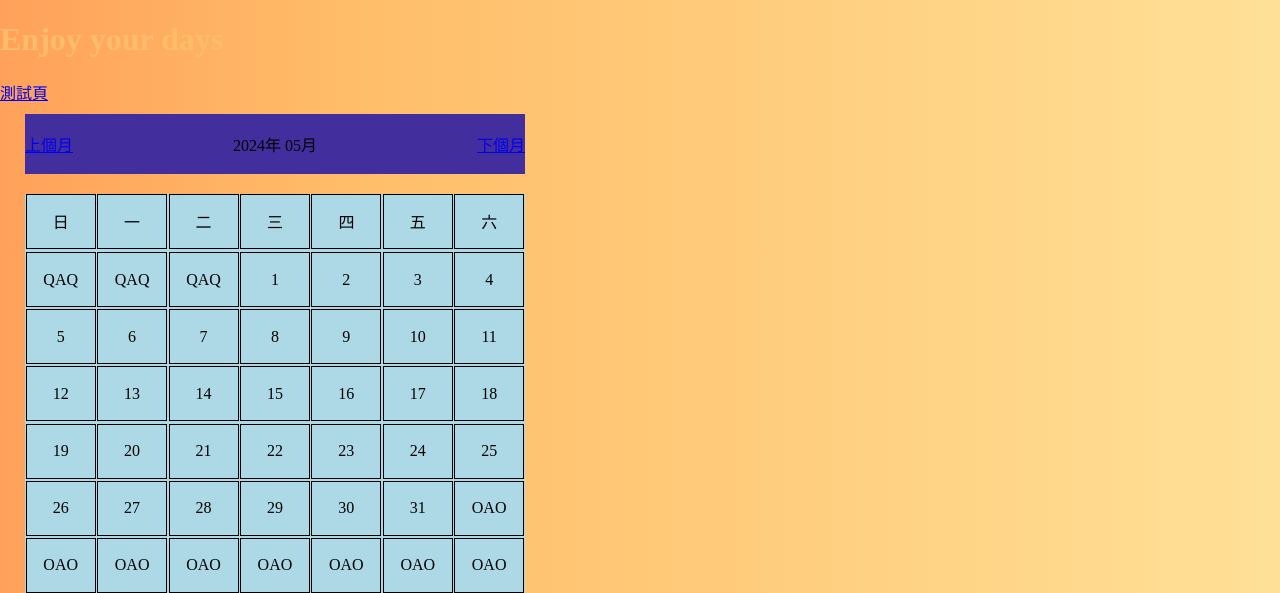
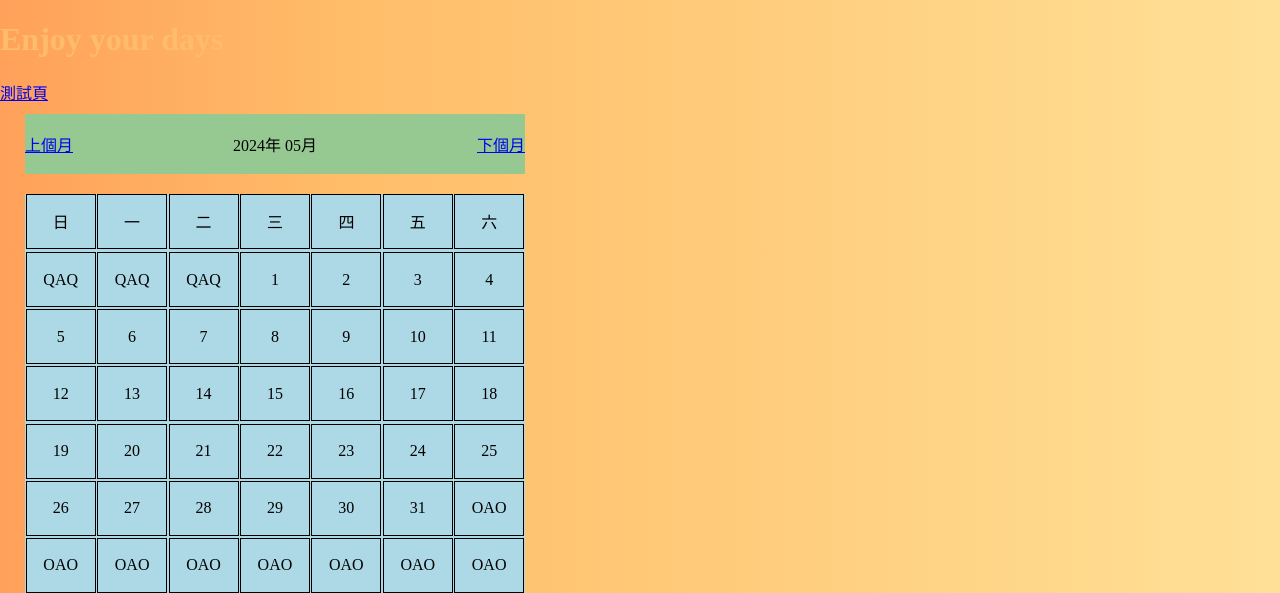
Before and after one commit to ChiaYEHHH/perpetual-calendar, a PHP site: page / in a window 1280 px wide. Shown: the top 593 px of the page. Run offline with PHP 8.4, Linux system fonts and the light colour scheme.

Commit message:
改nav顏色 加動畫想法

```diff
--- a/css/style.css
+++ b/css/style.css
@@ -46,7 +46,7 @@ body {
 .nav{
     width: 500px;
     height: 60px;
-    background-color: #432e9e;
+    background-color: #96c992;
     display: flex;
     /* flex-wrap: wrap; */
     align-items: center;
```
Also changed, not shown: pic/moon.jpg (added), pic/moon2.jpg (added), pic/moonlight.jpg (added), pic/sun.jpg (added), pic/sun2.jpg (added), pic/sun3.jpg (added).
